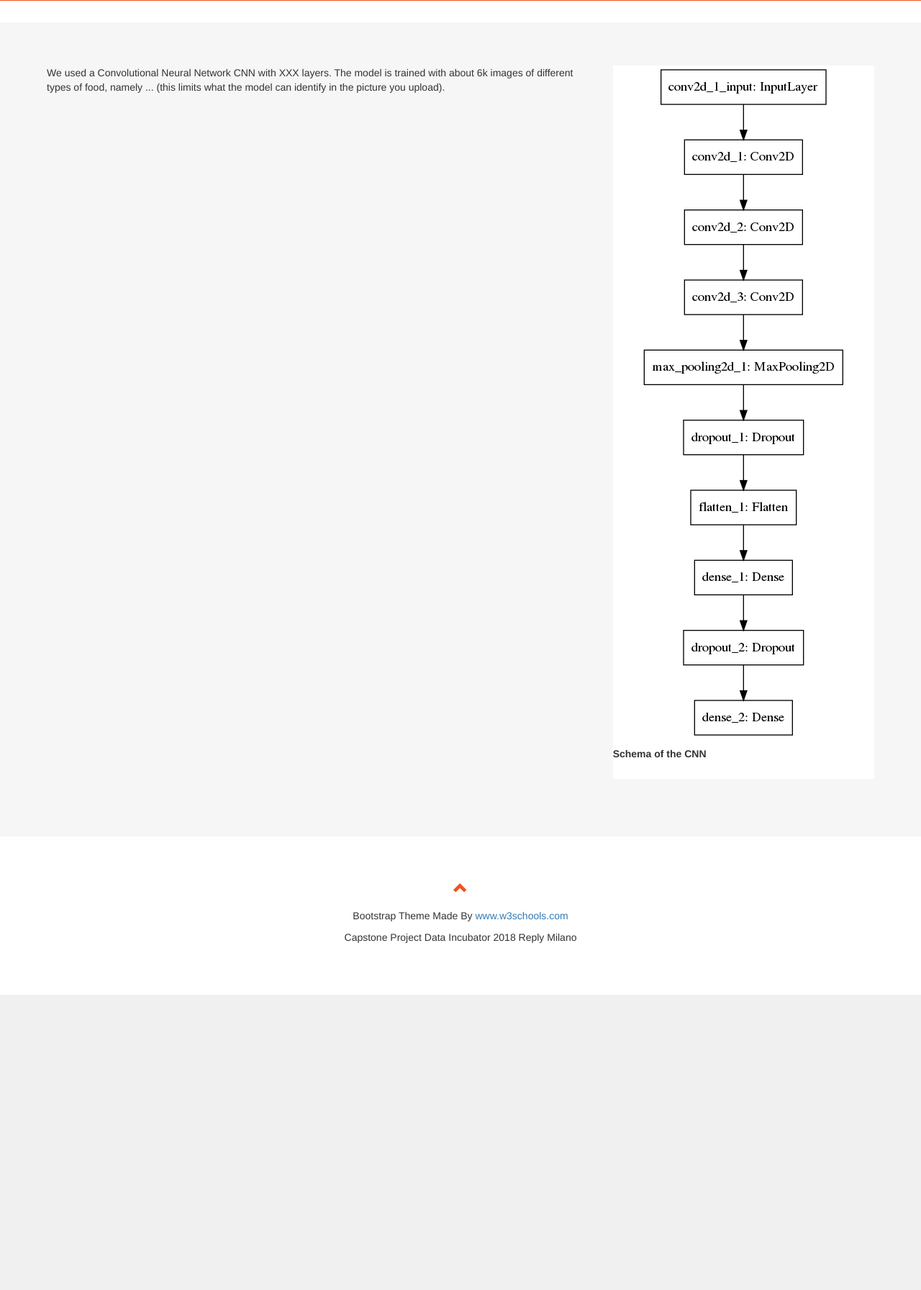
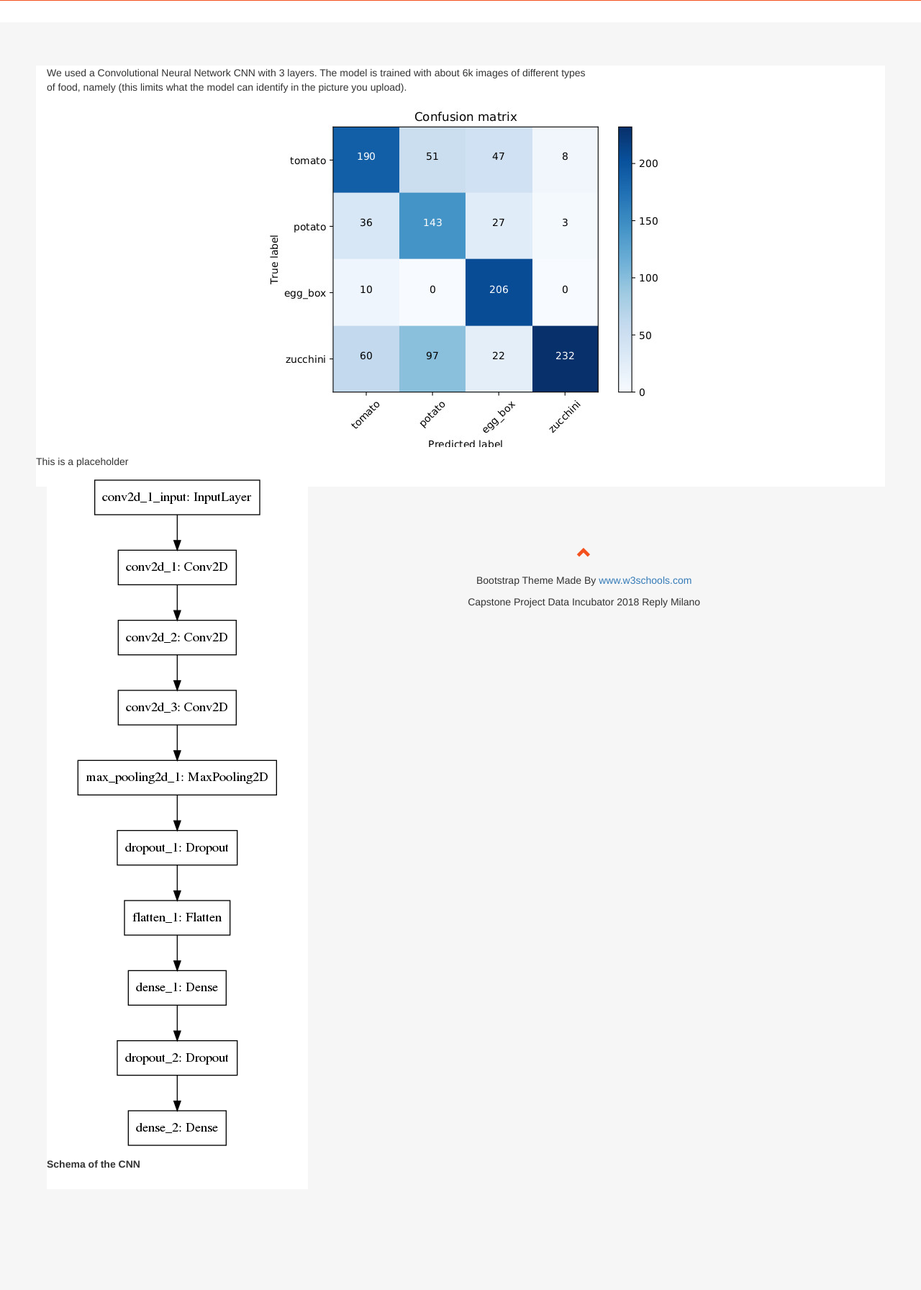
Before and after one commit to chiarabianchin/capstoneapp, a Python web app: template app/templates/info.html in a window 1280 px wide. Shown: the part 298-2090 px from the top of the page at 72% size. Before the commit the page ends 1680 px from the top, so only its background shows below. Run offline with Jinja, Linux system fonts and the light colour scheme; the template is opened without the code that fills it, so the values that code supplies are empty; some libraries are stand-ins or nearby versions.

Commit message:
Add info on the model

```diff
--- a/app/templates/info.html
+++ b/app/templates/info.html
@@ -8,13 +8,19 @@
 <div id=model class="container-fluid bg-grey">
     <div class="col-sm-8">
     <p>
-    We used a Convolutional Neural Network CNN with XXX layers.
+    We used a Convolutional Neural Network CNN with 3 layers.
 
-    The model is trained with about 6k images of different types of food, namely ...
+    The model is trained with about 6k images of different types of food, namely
+    {% for key, value in food.items()%} {{key|e}},{%endfor%}
     (this limits what the model can identify in the picture you upload).
 
     </p>
     </div>
+
+    <div class="thumbnail">
+        <img src="static/confusion_matrixPlaceholder.jpg" alt="ConfusionMatrix" size="float:right;width:150px;">
+        <p>This is a placeholder</p>
+
     <div class="col-sm-4">
         <div class="thumbnail">
             <img src="static/model_3cl_do20_tr6400_5_v1343_5_steps_per_epoch_100_epochs_20_validation_steps_10.png
```
Also changed, not shown: app/views.py (+6 -1 lines), app/static/confusion_matrixPlaceholder.jpg (added).
